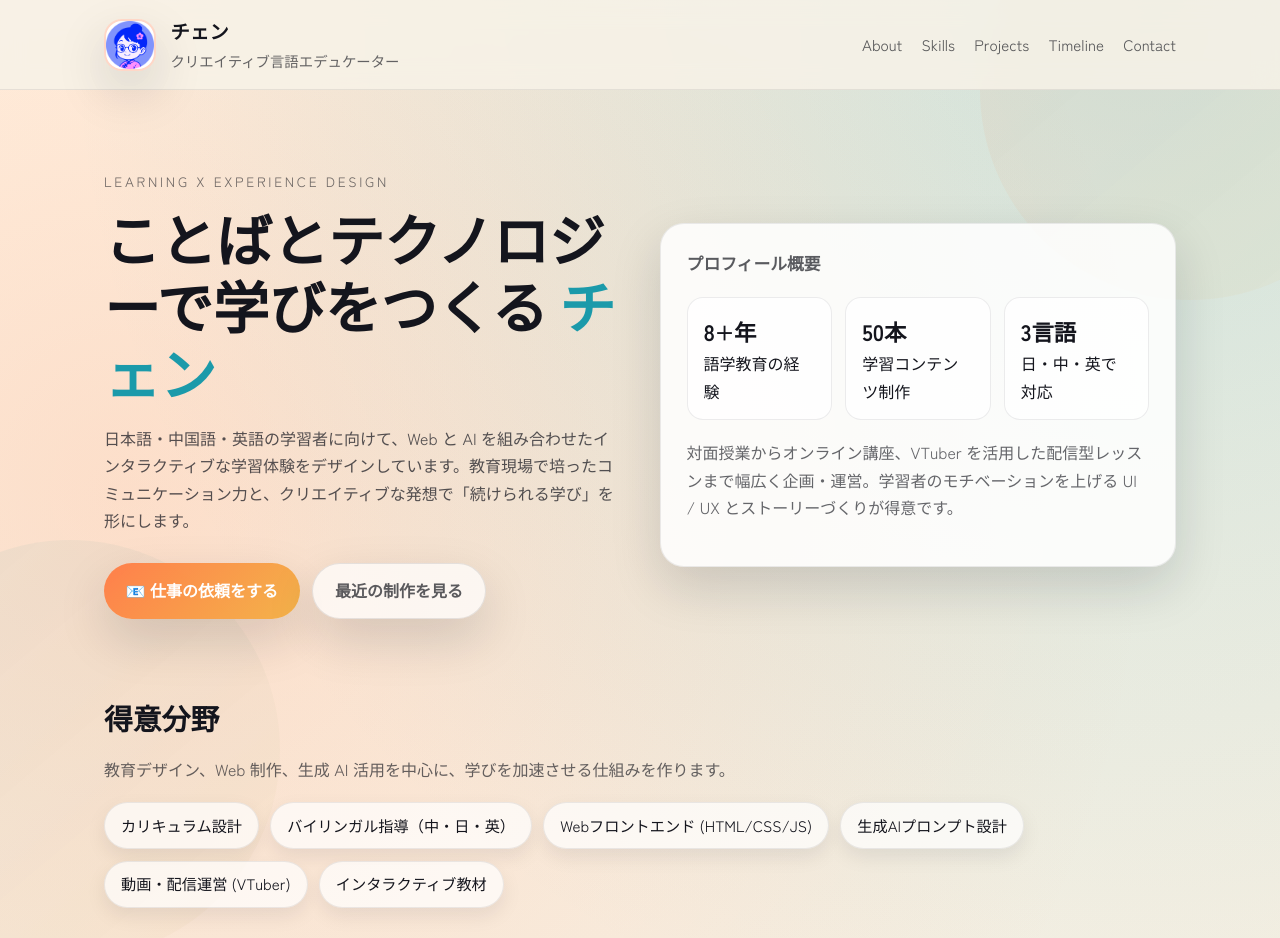
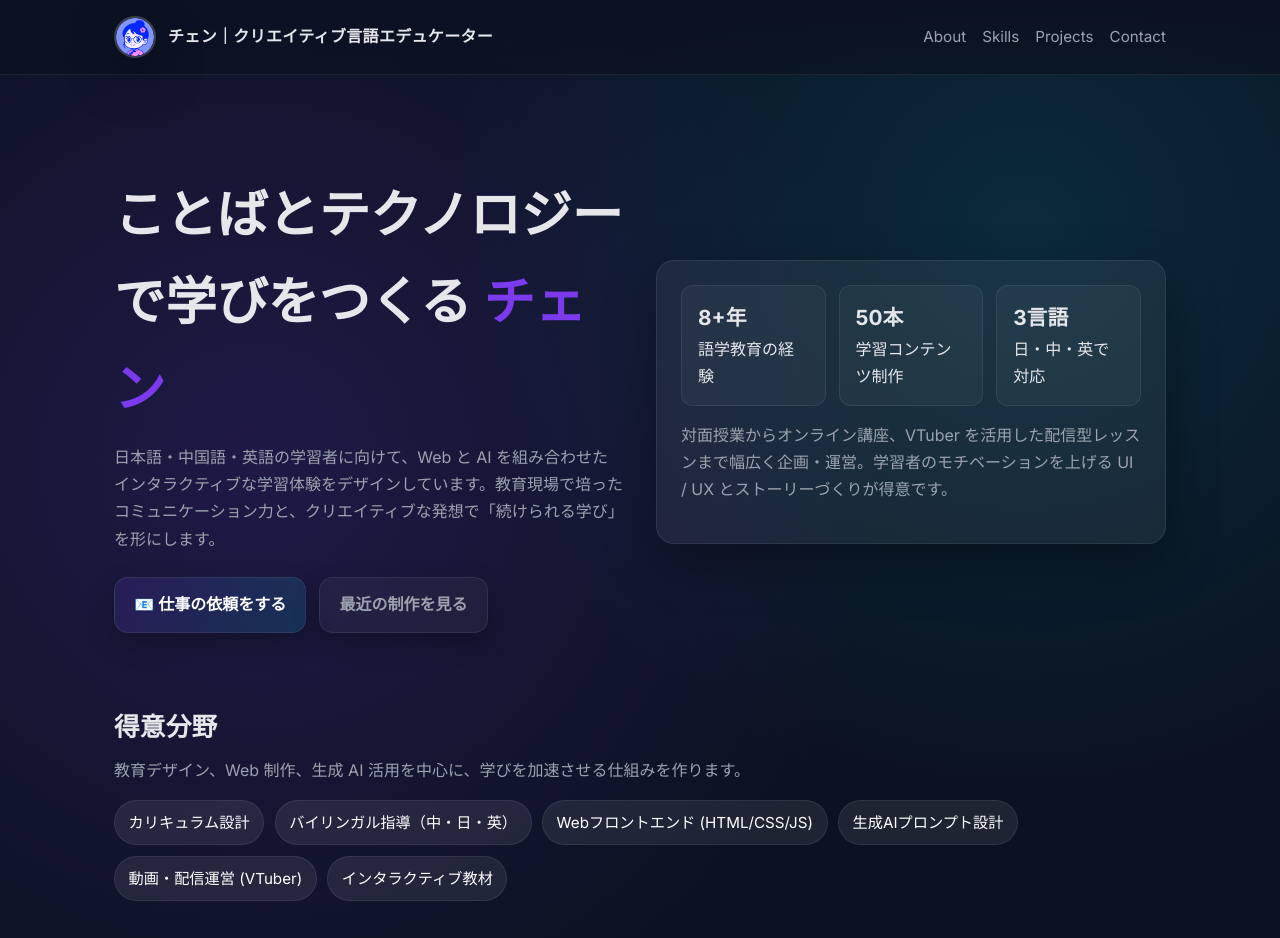
Before and after one commit to finnapop/DHGSVR, a plain HTML site: page index.html in a window 1280 px wide. Shown: the top 938 px of the page. Drawn offline with Linux system fonts and the light colour scheme.

Commit message:
Update index.html

```diff
--- a/index.html
+++ b/index.html
@@ -4,18 +4,18 @@
   <meta charset="UTF-8" />
   <meta name="viewport" content="width=device-width, initial-scale=1.0" />
   <title>チェン | ポートフォリオ</title>
-  <link href="https://fonts.googleapis.com/css2?family=Fraunces:wght@500;700&family=Zen+Kaku+Gothic+New:wght@400;500;700&display=swap" rel="stylesheet" />
+  <link href="https://fonts.googleapis.com/css2?family=Inter:wght@400;600;700&display=swap" rel="stylesheet" />
   <style>
     :root {
-      --ink: #14151d;
-      --coal: #1d222b;
-      --paper: #f7f2e8;
-      --mist: #e7dfd2;
-      --accent: #ff7a45;
-      --accent-2: #1b9aaa;
-      --accent-3: #f3b042;
-      --white: #ffffff;
-      --shadow: 0 20px 50px rgba(12, 18, 32, 0.15);
+      --bg: #0b1221;
+      --surface: rgba(255, 255, 255, 0.04);
+      --card: rgba(255, 255, 255, 0.06);
+      --text: #e5e7eb;
+      --muted: #9ca3af;
+      --accent: #7c3aed;
+      --accent-2: #06b6d4;
+      --border: rgba(255, 255, 255, 0.08);
+      --shadow: 0 20px 50px rgba(0, 0, 0, 0.35);
     }
 
     * {
@@ -24,37 +24,14 @@
 
     body {
       margin: 0;
-      font-family: "Zen Kaku Gothic New", "Hiragino Kaku Gothic ProN", "Meiryo", sans-serif;
-      background: radial-gradient(circle at 10% 20%, rgba(255, 122, 69, 0.18), transparent 45%),
-        radial-gradient(circle at 90% 0%, rgba(27, 154, 170, 0.2), transparent 40%),
-        linear-gradient(160deg, #fff7e9 0%, #f8f1e4 40%, #f1e7d8 100%);
-      color: var(--ink);
+      font-family: 'Inter', system-ui, -apple-system, BlinkMacSystemFont, 'Segoe UI', sans-serif;
+      background: radial-gradient(circle at 20% 20%, rgba(124, 58, 237, 0.18), transparent 30%),
+        radial-gradient(circle at 80% 10%, rgba(6, 182, 212, 0.15), transparent 25%),
+        radial-gradient(circle at 20% 80%, rgba(236, 72, 153, 0.12), transparent 25%),
+        var(--bg);
+      color: var(--text);
       line-height: 1.7;
-    }
-
-    body::before,
-    body::after {
-      content: "";
-      position: fixed;
-      inset: auto;
-      width: 420px;
-      height: 420px;
-      border-radius: 50%;
-      filter: blur(0px);
-      opacity: 0.18;
-      z-index: -1;
-    }
-
-    body::before {
-      background: linear-gradient(140deg, rgba(255, 122, 69, 0.4), rgba(243, 176, 66, 0.25));
-      top: -120px;
-      right: -120px;
-    }
-
-    body::after {
-      background: linear-gradient(140deg, rgba(27, 154, 170, 0.35), rgba(243, 176, 66, 0.2));
-      bottom: -160px;
-      left: -140px;
+      -webkit-font-smoothing: antialiased;
     }
 
     a {
@@ -62,22 +39,17 @@
       text-decoration: none;
     }
 
-    img {
-      max-width: 100%;
-      display: block;
-    }
-
     header {
       position: sticky;
       top: 0;
       z-index: 10;
       backdrop-filter: blur(12px);
-      background: rgba(247, 242, 232, 0.85);
-      border-bottom: 1px solid rgba(20, 21, 29, 0.08);
+      background: linear-gradient(180deg, rgba(11, 18, 33, 0.95) 0%, rgba(11, 18, 33, 0.7) 100%);
+      border-bottom: 1px solid var(--border);
     }
 
     .nav {
-      max-width: 1120px;
+      max-width: 1100px;
       margin: 0 auto;
       padding: 1rem 1.5rem;
       display: flex;
@@ -89,131 +61,98 @@
     .nav__brand {
       display: flex;
       align-items: center;
-      gap: 0.9rem;
+      gap: 0.75rem;
+      font-weight: 700;
+      letter-spacing: 0.02em;
     }
 
     .nav__brand img {
-      width: 52px;
-      height: 52px;
-      border-radius: 18px;
-      border: 2px solid rgba(255, 122, 69, 0.3);
+      width: 42px;
+      height: 42px;
+      border-radius: 50%;
+      border: 2px solid rgba(255, 255, 255, 0.2);
       box-shadow: var(--shadow);
       object-fit: cover;
-      background: var(--white);
-    }
-
-    .nav__brand h1 {
-      font-family: "Fraunces", serif;
-      font-size: 1.2rem;
-      margin: 0;
-      letter-spacing: 0.02em;
-    }
-
-    .nav__brand p {
-      margin: 0;
-      font-size: 0.9rem;
-      color: rgba(20, 21, 29, 0.65);
     }
 
     .nav__links {
       display: flex;
-      gap: 1.2rem;
+      gap: 1rem;
       font-size: 0.95rem;
-      color: rgba(20, 21, 29, 0.7);
+      color: var(--muted);
     }
 
     .nav__links a:hover {
-      color: var(--accent-2);
+      color: #fff;
     }
 
     .container {
-      max-width: 1120px;
+      max-width: 1100px;
       margin: 0 auto;
-      padding: 2.5rem 1.5rem 4rem;
+      padding: 2rem 1.5rem 3rem;
     }
 
     .hero {
       display: grid;
       grid-template-columns: repeat(auto-fit, minmax(280px, 1fr));
-      gap: 2.5rem;
+      gap: 2rem;
       align-items: center;
-      padding: 2.5rem 0 2rem;
+      padding: 4rem 0 2rem;
     }
 
-    .eyebrow {
-      font-size: 0.85rem;
-      text-transform: uppercase;
-      letter-spacing: 0.2em;
-      color: rgba(20, 21, 29, 0.6);
-      margin-bottom: 0.9rem;
+    .hero__text h1 {
+      font-size: clamp(2.2rem, 4vw, 3.2rem);
+      margin: 0 0 0.75rem;
     }
 
-    .hero__text h2 {
-      font-family: "Fraunces", serif;
-      font-size: clamp(2.4rem, 4.6vw, 3.5rem);
-      line-height: 1.2;
-      margin: 0 0 1rem;
-    }
-
-    .hero__text h2 span {
-      color: var(--accent-2);
+    .hero__text h1 span {
+      color: var(--accent);
     }
 
     .hero__text p {
-      margin: 0 0 1.8rem;
-      color: rgba(20, 21, 29, 0.72);
+      margin: 0 0 1.5rem;
+      color: var(--muted);
+      max-width: 620px;
     }
 
     .hero__cta {
       display: flex;
+      gap: 0.8rem;
       flex-wrap: wrap;
-      gap: 0.8rem;
     }
 
     .button {
       display: inline-flex;
       align-items: center;
-      gap: 0.45rem;
-      padding: 0.85rem 1.35rem;
-      border-radius: 999px;
-      border: 1px solid rgba(20, 21, 29, 0.1);
-      background: var(--white);
-      color: var(--ink);
+      gap: 0.4rem;
+      padding: 0.85rem 1.2rem;
+      border-radius: 14px;
+      border: 1px solid var(--border);
+      background: linear-gradient(120deg, rgba(124, 58, 237, 0.16), rgba(6, 182, 212, 0.16));
+      color: #fff;
       font-weight: 600;
-      box-shadow: var(--shadow);
-      transition: transform 0.2s ease, box-shadow 0.2s ease, background 0.2s ease;
-    }
-
-    .button.primary {
-      background: linear-gradient(135deg, rgba(255, 122, 69, 0.95), rgba(243, 176, 66, 0.95));
-      color: var(--white);
-      border: none;
+      transition: transform 0.2s ease, box-shadow 0.2s ease, border-color 0.2s ease;
+      box-shadow: 0 10px 25px rgba(0, 0, 0, 0.25);
     }
 
     .button.secondary {
-      background: rgba(255, 255, 255, 0.7);
-      color: rgba(20, 21, 29, 0.7);
+      background: var(--surface);
+      color: var(--muted);
     }
 
     .button:hover {
       transform: translateY(-2px);
-      box-shadow: 0 20px 40px rgba(12, 18, 32, 0.18);
+      border-color: rgba(255, 255, 255, 0.25);
     }
 
     .hero__card {
-      background: rgba(255, 255, 255, 0.85);
-      border-radius: 24px;
-      padding: 1.6rem;
+      background: var(--card);
+      border: 1px solid var(--border);
+      padding: 1.5rem;
+      border-radius: 18px;
       box-shadow: var(--shadow);
       display: grid;
-      gap: 1.2rem;
-      border: 1px solid rgba(20, 21, 29, 0.08);
-    }
-
-    .hero__card h3 {
-      margin: 0;
-      font-size: 1.05rem;
-      color: rgba(20, 21, 29, 0.7);
+      gap: 1rem;
     }
 
     .hero__stats {
@@ -223,162 +162,113 @@
     }
 
     .stat {
-      background: rgba(255, 255, 255, 0.75);
-      border-radius: 16px;
+      background: var(--surface);
+      border: 1px solid var(--border);
       padding: 0.9rem 1rem;
-      border: 1px solid rgba(20, 21, 29, 0.08);
+      border-radius: 12px;
     }
 
     .stat strong {
-      font-size: 1.4rem;
+      font-size: 1.3rem;
       display: block;
     }
 
-    section h2 {
-      font-family: "Fraunces", serif;
-      margin: 2.8rem 0 0.7rem;
-      font-size: 1.8rem;
+    h2 {
+      margin: 2.5rem 0 0.5rem;
+      font-size: 1.6rem;
+      letter-spacing: 0.01em;
     }
 
     .muted {
-      margin: 0 0 1.2rem;
-      color: rgba(20, 21, 29, 0.65);
+      color: var(--muted);
+      margin: 0 0 1rem;
     }
 
-    .pill-group {
+    .chips {
       display: flex;
       flex-wrap: wrap;
-      gap: 0.7rem;
+      gap: 0.65rem;
+      margin-top: 1rem;
     }
 
-    .pill {
-      padding: 0.6rem 1rem;
+    .chip {
+      padding: 0.55rem 0.85rem;
       border-radius: 999px;
-      background: rgba(255, 255, 255, 0.7);
-      border: 1px solid rgba(20, 21, 29, 0.08);
-      box-shadow: 0 8px 20px rgba(12, 18, 32, 0.08);
+      background: rgba(255, 255, 255, 0.08);
+      border: 1px solid var(--border);
+      color: #fff;
       font-size: 0.95rem;
     }
 
     .grid {
       display: grid;
-      grid-template-columns: repeat(auto-fit, minmax(250px, 1fr));
-      gap: 1.4rem;
-      margin-top: 1.4rem;
+      grid-template-columns: repeat(auto-fit, minmax(260px, 1fr));
+      gap: 1.2rem;
+      margin-top: 1.2rem;
     }
 
     .card {
-      background: rgba(255, 255, 255, 0.85);
-      border-radius: 22px;
-      padding: 1.4rem;
-      border: 1px solid rgba(20, 21, 29, 0.08);
+      background: var(--card);
+      border: 1px solid var(--border);
+      border-radius: 18px;
+      padding: 1.25rem;
       box-shadow: var(--shadow);
       display: grid;
-      gap: 0.55rem;
-      transition: transform 0.2s ease, box-shadow 0.2s ease;
+      gap: 0.5rem;
+      transition: transform 0.2s ease, border-color 0.2s ease;
     }
 
     .card:hover {
-      transform: translateY(-6px);
-      box-shadow: 0 30px 60px rgba(12, 18, 32, 0.18);
+      transform: translateY(-4px);
+      border-color: rgba(255, 255, 255, 0.22);
     }
 
     .card small {
-      color: rgba(20, 21, 29, 0.6);
-      letter-spacing: 0.08em;
-      text-transform: uppercase;
+      color: var(--muted);
+      letter-spacing: 0.04em;
     }
 
     .timeline {
-      border-left: 2px dashed rgba(20, 21, 29, 0.2);
-      padding-left: 1.4rem;
+      border-left: 1px solid var(--border);
+      margin-top: 1.2rem;
+      padding-left: 1.2rem;
       display: grid;
-      gap: 1.3rem;
+      gap: 1rem;
     }
 
     .timeline__item {
       position: relative;
-      padding-left: 0.5rem;
+      padding-left: 0.6rem;
     }
 
     .timeline__item::before {
-      content: "";
+      content: '';
       position: absolute;
-      left: -1.7rem;
-      top: 0.35rem;
-      width: 14px;
-      height: 14px;
+      left: -1.6rem;
+      top: 0.25rem;
+      width: 12px;
+      height: 12px;
       border-radius: 50%;
-      background: linear-gradient(135deg, var(--accent-2), var(--accent));
-      box-shadow: 0 0 0 5px rgba(27, 154, 170, 0.15);
-    }
-
-    .cta-panel {
-      margin-top: 2rem;
-      padding: 2rem;
-      border-radius: 26px;
-      background: linear-gradient(135deg, rgba(27, 154, 170, 0.12), rgba(255, 122, 69, 0.16));
-      border: 1px solid rgba(20, 21, 29, 0.08);
-      box-shadow: var(--shadow);
+      background: linear-gradient(135deg, var(--accent), var(--accent-2));
+      border: 2px solid var(--bg);
+      box-shadow: 0 0 0 4px rgba(124, 58, 237, 0.25);
     }
 
     footer {
       text-align: center;
+      color: var(--muted);
       padding: 3rem 1rem;
-      color: rgba(20, 21, 29, 0.6);
-      border-top: 1px solid rgba(20, 21, 29, 0.08);
-      background: rgba(247, 242, 232, 0.9);
+      border-top: 1px solid var(--border);
+      margin-top: 2rem;
     }
 
-    .reveal {
-      animation: fadeUp 0.8s ease both;
-      animation-delay: var(--d, 0s);
-    }
-
-    @keyframes fadeUp {
-      from {
-        opacity: 0;
-        transform: translateY(16px);
-      }
-      to {
-        opacity: 1;
-        transform: translateY(0);
-      }
-    }
-
-    @media (prefers-reduced-motion: reduce) {
-      .reveal {
-        animation: none;
-      }
-      .button,
-      .card {
-        transition: none;
-      }
-    }
-
-    @media (max-width: 820px) {
-      .nav {
-        flex-direction: column;
-        align-items: flex-start;
-      }
-
-      .nav__links {
-        flex-wrap: wrap;
-      }
-
-      .hero {
-        padding-top: 1.5rem;
-      }
-    }
-
-    @media (max-width: 640px) {
+    @media (max-width: 720px) {
       .nav__links {
         display: none;
       }
 
-      .hero__cta {
-        flex-direction: column;
-        align-items: stretch;
+      .hero {
+        padding: 3rem 0 1rem;
       }
     }
   </style>
@@ -386,18 +276,14 @@
 <body>
   <header>
     <nav class="nav">
-      <div class="nav__brand reveal" style="--d: 0.05s;">
+      <div class="nav__brand">
         <img src="avatar.png" alt="チェンのアバター">
-        <div>
-          <h1>チェン</h1>
-          <p>クリエイティブ言語エデュケーター</p>
-        </div>
+        <div>チェン｜クリエイティブ言語エデュケーター</div>
       </div>
-      <div class="nav__links reveal" style="--d: 0.15s;" aria-label="ページ内リンク">
+      <div class="nav__links" aria-label="ページ内リンク">
         <a href="#about">About</a>
         <a href="#skills">Skills</a>
         <a href="#projects">Projects</a>
-        <a href="#timeline">Timeline</a>
         <a href="#contact">Contact</a>
       </div>
     </nav>
@@ -405,17 +291,15 @@
 
   <main class="container">
     <section class="hero" id="about">
-      <div class="hero__text reveal" style="--d: 0.2s;">
-        <div class="eyebrow">Learning x Experience Design</div>
-        <h2>ことばとテクノロジーで学びをつくる <span>チェン</span></h2>
+      <div class="hero__text">
+        <h1>ことばとテクノロジーで学びをつくる <span>チェン</span></h1>
         <p>日本語・中国語・英語の学習者に向けて、Web と AI を組み合わせたインタラクティブな学習体験をデザインしています。教育現場で培ったコミュニケーション力と、クリエイティブな発想で「続けられる学び」を形にします。</p>
         <div class="hero__cta">
-          <a class="button primary" href="mailto:hello@example.com">📧 仕事の依頼をする</a>
+          <a class="button" href="mailto:hello@example.com">📧 仕事の依頼をする</a>
           <a class="button secondary" href="#projects">最近の制作を見る</a>
         </div>
       </div>
-      <div class="hero__card reveal" style="--d: 0.3s;" aria-label="プロフィール概要">
-        <h3>プロフィール概要</h3>
+      <div class="hero__card" aria-label="プロフィール概要">
         <div class="hero__stats">
           <div class="stat">
             <strong>8+年</strong>
@@ -434,20 +318,20 @@
       </div>
     </section>
 
-    <section id="skills" class="reveal" style="--d: 0.4s;">
+    <section id="skills">
       <h2>得意分野</h2>
       <p class="muted">教育デザイン、Web 制作、生成 AI 活用を中心に、学びを加速させる仕組みを作ります。</p>
-      <div class="pill-group">
-        <span class="pill">カリキュラム設計</span>
-        <span class="pill">バイリンガル指導（中・日・英）</span>
-        <span class="pill">Webフロントエンド (HTML/CSS/JS)</span>
-        <span class="pill">生成AIプロンプト設計</span>
-        <span class="pill">動画・配信運営 (VTuber)</span>
-        <span class="pill">インタラクティブ教材</span>
+      <div class="chips">
+        <span class="chip">カリキュラム設計</span>
+        <span class="chip">バイリンガル指導（中・日・英）</span>
+        <span class="chip">Webフロントエンド (HTML/CSS/JS)</span>
+        <span class="chip">生成AIプロンプト設計</span>
+        <span class="chip">動画・配信運営 (VTuber)</span>
+        <span class="chip">インタラクティブ教材</span>
       </div>
     </section>
 
-    <section id="projects" class="reveal" style="--d: 0.5s;">
+    <section id="projects">
       <h2>最近のプロジェクト</h2>
       <p class="muted">学習者が「続けたくなる」仕組みを意識したプロトタイプの一部を紹介します。</p>
       <div class="grid">
@@ -469,7 +353,7 @@
       </div>
     </section>
 
-    <section id="timeline" class="reveal" style="--d: 0.55s;">
+    <section id="timeline">
       <h2>これまでの歩み</h2>
       <div class="timeline">
         <div class="timeline__item">
@@ -490,20 +374,18 @@
       </div>
     </section>
 
-    <section id="contact" class="reveal" style="--d: 0.6s;">
-      <div class="cta-panel">
-        <h2>一緒に作りませんか？</h2>
-        <p class="muted">教育・Web・AI を掛け合わせたプロジェクトや、言語学習コンテンツの共同制作を歓迎しています。お気軽にご連絡ください。</p>
-        <div class="hero__cta" style="margin-top: 1rem;">
-          <a class="button primary" href="mailto:hello@example.com">メールで相談する</a>
-          <a class="button secondary" href="https://github.com/" target="_blank" rel="noreferrer">GitHub を見る</a>
-        </div>
+    <section id="contact">
+      <h2>一緒に作りませんか？</h2>
+      <p class="muted">教育・Web・AI を掛け合わせたプロジェクトや、言語学習コンテンツの共同制作を歓迎しています。お気軽にご連絡ください。</p>
+      <div class="hero__cta" style="margin-top: 1rem;">
+        <a class="button" href="mailto:hello@example.com">メールで相談する</a>
+        <a class="button secondary" href="https://github.com/" target="_blank" rel="noreferrer">GitHub を見る</a>
       </div>
     </section>
   </main>
 
   <footer>
-    © 2025 チェン — Learning, Creativity & Community
+    © 2025 CHEN — Learning, Creativity & Community
   </footer>
 </body>
 </html>
```
